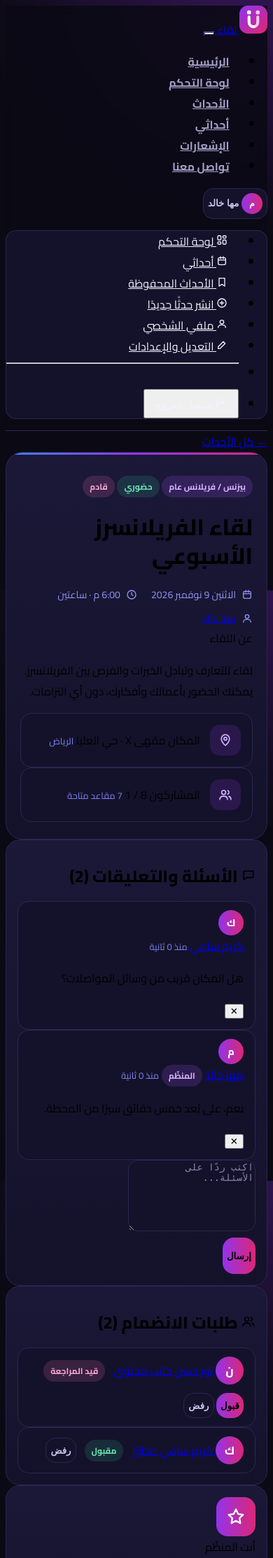
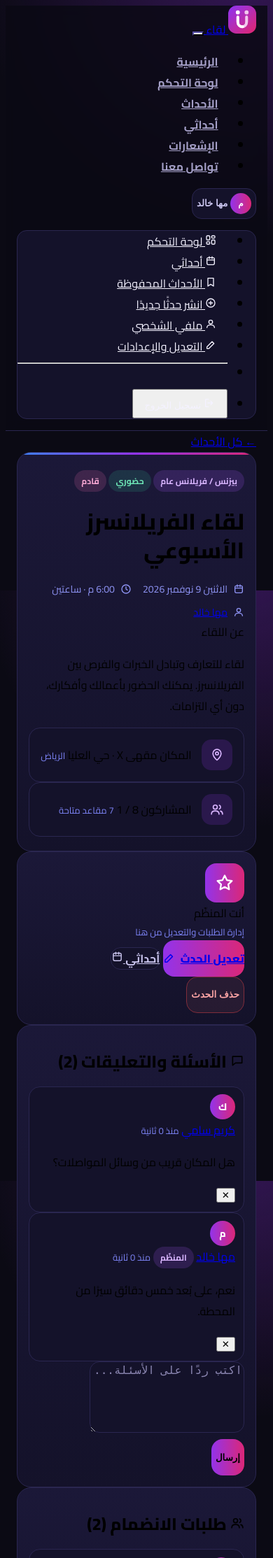
Before and after one commit to waleedfaisalm/liqa, a Laravel app: page /events/1 in a window 390 px wide. Shown: the top 2227 px of the page at 70% size. Run offline with Laravel 12, Linux system fonts and the light colour scheme; the visitor is signed in with stand-in values (Sample User, id 1); data comes from the database, SQL or seed files in the repository; tables that the repository leaves empty hold one stand-in row (values such as "Sample post"); style sheets or scripts are compiled from the project's sources.

Commit message:
update 55

```diff
--- a/resources/css/app.css
+++ b/resources/css/app.css
@@ -1396,3 +1396,31 @@ body {
 .qr-box { background: #fff; border-radius: 12px; padding: 12px; display: inline-block; line-height: 0; }
 .recovery-codes { display: grid; grid-template-columns: repeat(2, 1fr); gap: .5rem; font-family: monospace; direction: ltr; }
 .recovery-codes code { background: rgba(255,255,255,.07); padding: .4rem .6rem; border-radius: 8px; text-align: center; color: #fff; }
+
+/* ============================================================
+   تحسينات الجوال
+   ============================================================ */
+h1, h2, h3, .liqa-title { overflow-wrap: anywhere; }
+
+.request-row .me-auto { min-width: 0; flex: 1 1 11rem; }
+
+.pagination { flex-wrap: wrap; justify-content: center; gap: 0.25rem 0; }
+
+@media (max-width: 575.98px) {
+    /* منع تكبير الصفحة تلقائيًا في iOS عند التركيز على الحقول */
+    .form-control, .form-select, textarea { font-size: 16px; }
+
+    .form-card { padding: 1.5rem 1rem 1.25rem; border-radius: 1.25rem; }
+
+    .request-row { padding: 0.65rem 0.75rem; }
+    .request-row form { margin-inline-start: auto; }
+
+    .dash-hero .btn { flex: 1 1 100%; justify-content: center; }
+    .dash-hero .display-6 { font-size: 1.6rem; }
+
+    .meta-list--inline { gap: 0.4rem 1rem; }
+
+    .event-card { padding: 1rem; }
+
+    main .container, .container { padding-inline: 1rem; }
+}
--- a/resources/views/auth/login.blade.php
+++ b/resources/views/auth/login.blade.php
@@ -31,7 +31,7 @@
             @error('password') <div class="invalid-feedback">{{ $message }}</div> @enderror
         </div>
 
-        <div class="d-flex align-items-center justify-content-between">
+        <div class="d-flex flex-wrap align-items-center justify-content-between gap-2">
             <div class="form-check mb-0">
                 <input class="form-check-input" type="checkbox" name="remember" id="remember" value="1">
                 <label class="form-check-label small" for="remember">تذكّرني</label>
--- /dev/null
+++ b/resources/views/events/_action.blade.php
@@ -0,0 +1,69 @@
+    <div class="liqa-card p-3 p-md-4 mb-3 text-center">
+        @if ($isHost)
+            <span class="host-icon mb-3"><x-icon name="star" :size="28" /></span>
+            <div class="fw-bold text-white mb-1">أنت المنظّم</div>
+            <div class="small hint mb-3">إدارة الطلبات والتعديل من هنا</div>
+
+            @if ($open)
+                <a href="{{ route('events.edit', $event) }}" class="btn btn-liqa w-100 mb-2 d-flex align-items-center justify-content-center gap-2">
+                    تعديل الحدث <x-icon name="edit" :size="17" />
+                </a>
+            @endif
+            <a href="{{ route('events.mine') }}" class="btn btn-liqa-outline w-100 mb-2 d-flex align-items-center justify-content-center gap-2">
+                أحداثي <x-icon name="calendar" :size="17" />
+            </a>
+            @if ($open)
+                <form method="POST" action="{{ route('events.destroy', $event) }}"
+                      onsubmit="return confirm('هل أنت متأكد من حذف الحدث؟ إذا وُجدت طلبات انضمام فسيتم إلغاؤه وإشعار أصحابها.')">
+                    @csrf
+                    @method('DELETE')
+                    <button type="submit" class="btn btn-liqa-danger w-100">حذف الحدث</button>
+                </form>
+            @endif
+        @else
+            <a href="{{ route('users.show', $event->host) }}" class="text-decoration-none d-block mb-3">
+                <span class="d-block mb-2"><x-avatar :user="$event->host" :size="64" /></span>
+                <span class="d-block fw-bold text-white">{{ $event->host->name }}</span>
+                <span class="d-block small text-secondary">{{ $event->host->specialty }} · المنظّم</span>
+            </a>
+
+            <div class="seat-meter mb-3"><span style="width: {{ $percent }}%"></span></div>
+
+            @if ($event->isCancelled())
+                <button class="btn btn-liqa w-100" disabled>الحدث ملغي</button>
+            @elseif (! auth()->check())
+                <a href="{{ route('login') }}" class="btn btn-liqa w-100 mb-2">سجّل دخولك لطلب الانضمام</a>
+                <a href="{{ route('register') }}" class="btn btn-liqa-outline w-100">إنشاء حساب جديد</a>
+            @elseif ($myRequest)
+                <div class="mb-3 d-flex align-items-center justify-content-center gap-2">
+                    <span class="small text-secondary">حالة طلبك:</span>
+                    <span class="liqa-badge {{ $statusClasses[$myRequest->status] }}">{{ $statusLabels[$myRequest->status] }}</span>
+                </div>
+                @if ($myRequest->status === 'waitlisted')
+                    <p class="small text-secondary mb-3">ترتيبك في قائمة الانتظار: <strong class="text-white">{{ $waitlistPosition }}</strong>. سننقل طلبك إلى المنظّم فور توفّر مقعد.</p>
+                @endif
+                @if ($myRequest->status !== 'rejected' && ! $started)
+                    <form method="POST" action="{{ route('events.leave', $event) }}"
+                          onsubmit="return confirm('{{ $myRequest->status === 'accepted' ? 'هل تريد الانسحاب من الحدث؟' : ($myRequest->status === 'waitlisted' ? 'هل تريد الخروج من قائمة الانتظار؟' : 'هل تريد سحب طلبك؟') }}')">
+                        @csrf
+                        @method('DELETE')
+                        <button type="submit" class="btn btn-liqa-outline w-100">{{ $myRequest->status === 'accepted' ? 'انسحاب من الحدث' : ($myRequest->status === 'waitlisted' ? 'الخروج من قائمة الانتظار' : 'سحب الطلب') }}</button>
+                    </form>
+                @endif
+            @elseif ($started)
+                <button class="btn btn-liqa w-100" disabled>بدأ الحدث</button>
+            @elseif ($event->isFull())
+                <form method="POST" action="{{ route('events.join', $event) }}">
+                    @csrf
+                    <button type="submit" class="btn btn-liqa w-100">انضم إلى قائمة الانتظار</button>
+                </form>
+                <p class="small text-secondary mt-2 mb-0">اكتمل العدد. سنُعلمك إذا توفّر مقعد.</p>
+            @else
+                <form method="POST" action="{{ route('events.join', $event) }}">
+                    @csrf
+                    <button type="submit" class="btn btn-liqa w-100">اطلب الانضمام</button>
+                </form>
+                <p class="small text-secondary mt-2 mb-0">يقرّر المنظّم قبول طلبك أو رفضه.</p>
+            @endif
+        @endif
+    </div>
--- a/resources/views/events/show.blade.php
+++ b/resources/views/events/show.blade.php
@@ -77,6 +77,11 @@
                         </div>
                     </div>
                 </div>
+            </div>
+
+            {{-- زر الإجراء على الجوال: مباشرة بعد التفاصيل --}}
+            <div class="d-lg-none mt-3">
+                @include('events._action', ['event' => $event, 'isHost' => $isHost, 'open' => $open, 'myRequest' => $myRequest, 'started' => $started, 'waitlistPosition' => $waitlistPosition ?? null, 'percent' => $percent, 'statusLabels' => $statusLabels, 'statusClasses' => $statusClasses])
             </div>
 
             {{-- ============ التعليقات والأسئلة ============ --}}
--- a/resources/views/settings.blade.php
+++ b/resources/views/settings.blade.php
@@ -5,7 +5,7 @@
 @section('content')
     @php $user = auth()->user(); @endphp
 
-    <div class="d-flex align-items-center justify-content-between mb-4">
+    <div class="d-flex flex-wrap align-items-center justify-content-between gap-2 mb-4">
         <h1 class="h2 liqa-title mb-0">التعديل والإعدادات</h1>
         <a href="{{ route('profile') }}" class="btn btn-liqa-outline px-3 d-flex align-items-center">العودة إلى الملف الشخصي</a>
     </div>
```
Also changed, not shown: other parts of resources/views/events/show.blade.php (+2 -68 lines).
